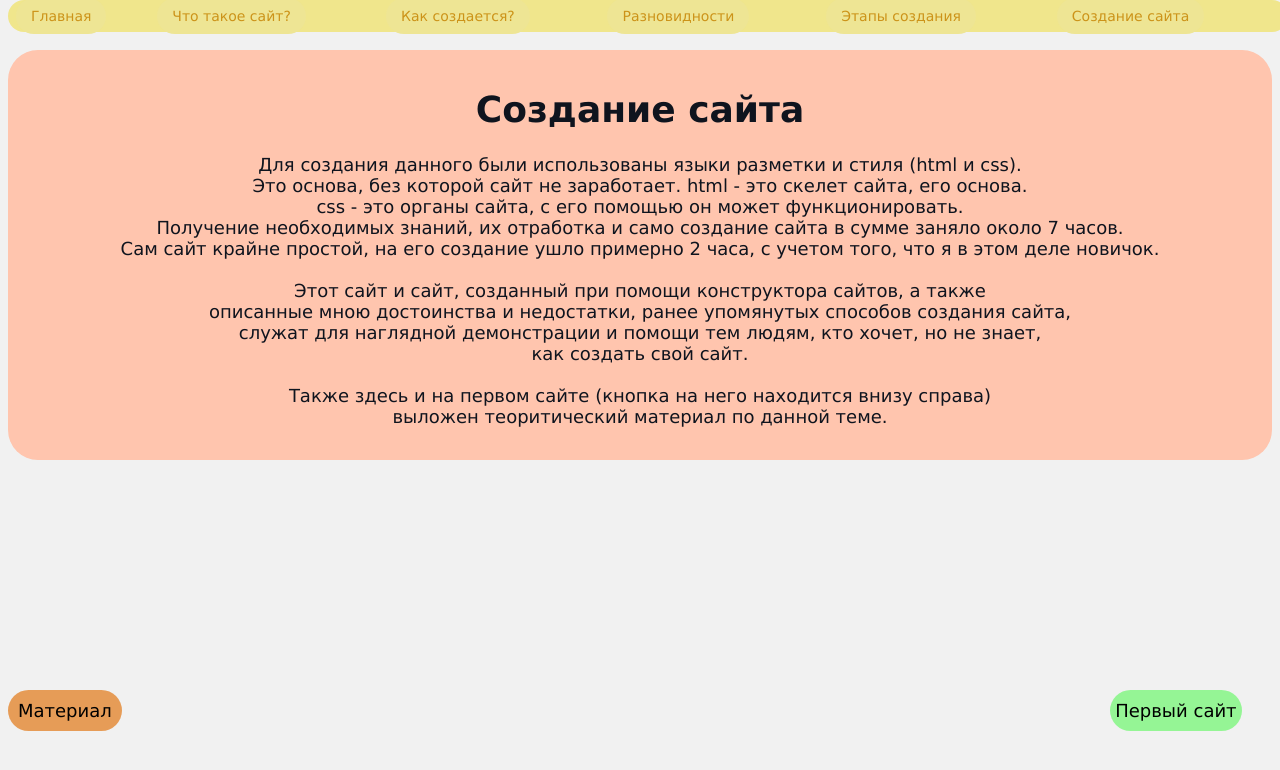
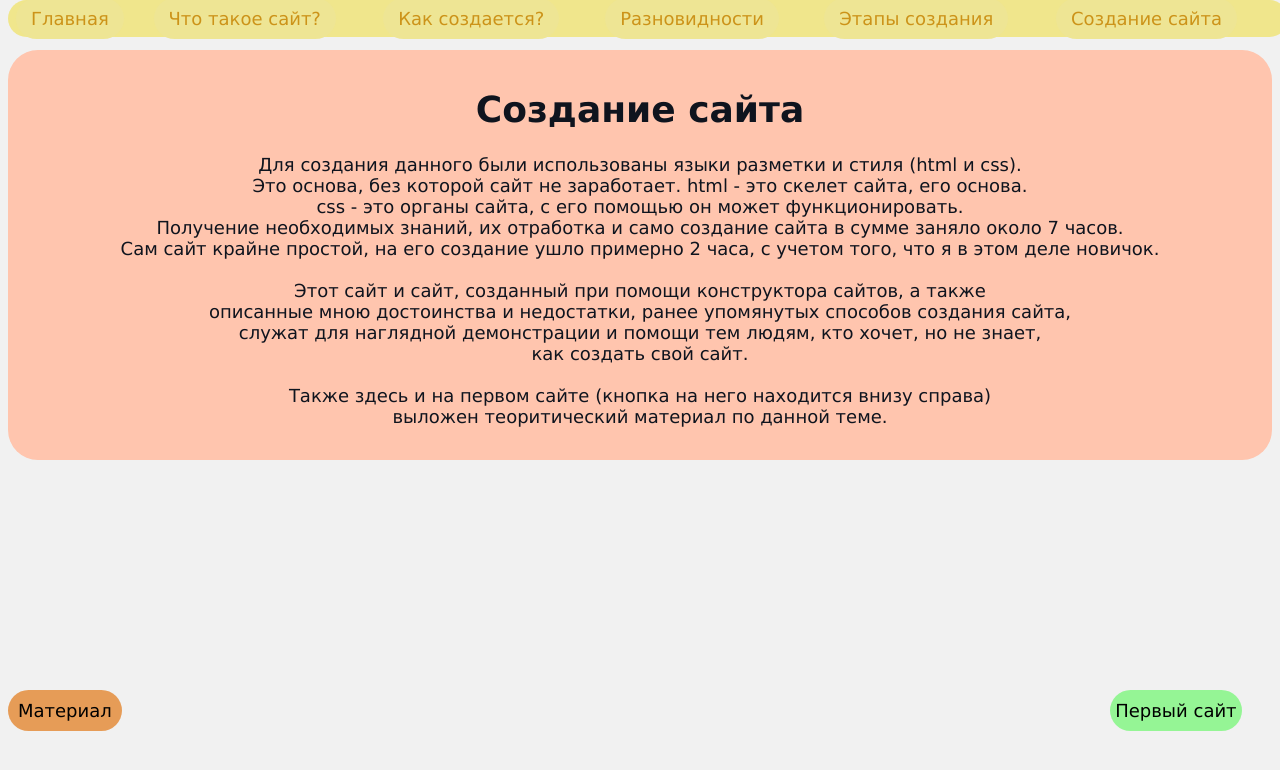
Before and after one commit to Steidien/ProjectS, a plain HTML site: page button5.html in a window 1280 px wide. Drawn offline with Linux system fonts and the light colour scheme.

Commit message:
Add files via upload

```diff
--- a/button_stile.css
+++ b/button_stile.css
@@ -36,6 +36,7 @@ body {
         position: fixed;
         top: 80%;
         margin-top: 50px;
+        max-width: 100px;
     }
 
         .material:hover {
@@ -87,7 +88,6 @@ body {
         position: fixed;
         top: 0;
         border-radius: 30px;
-        font-size: 14px;
     }
 
 
--- a/index.css
+++ b/index.css
@@ -48,7 +48,6 @@ body {
         position: fixed;
         top: 0;
         border-radius: 30px;
-        font-size: 14px;
     }
 
 
```
